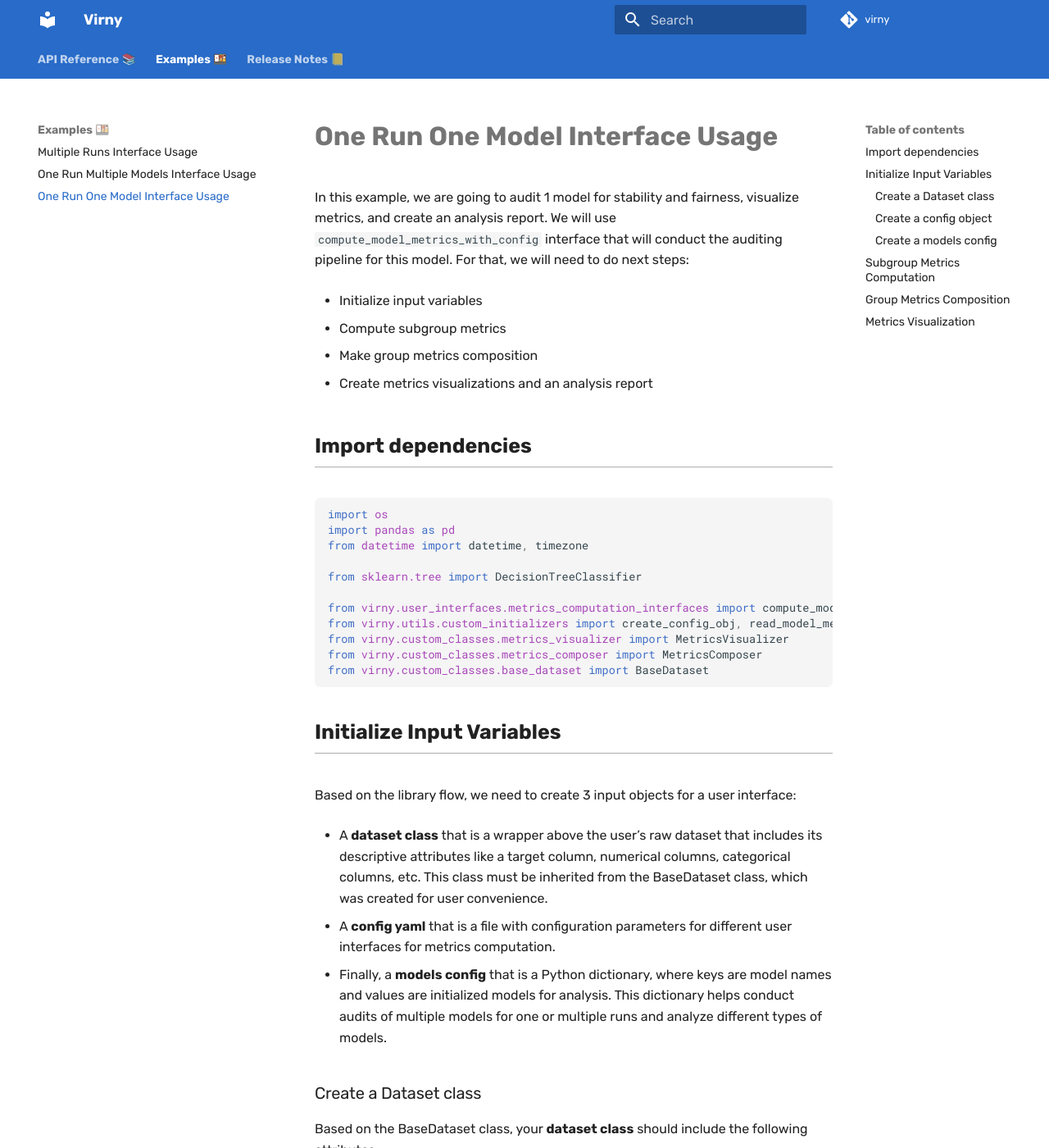
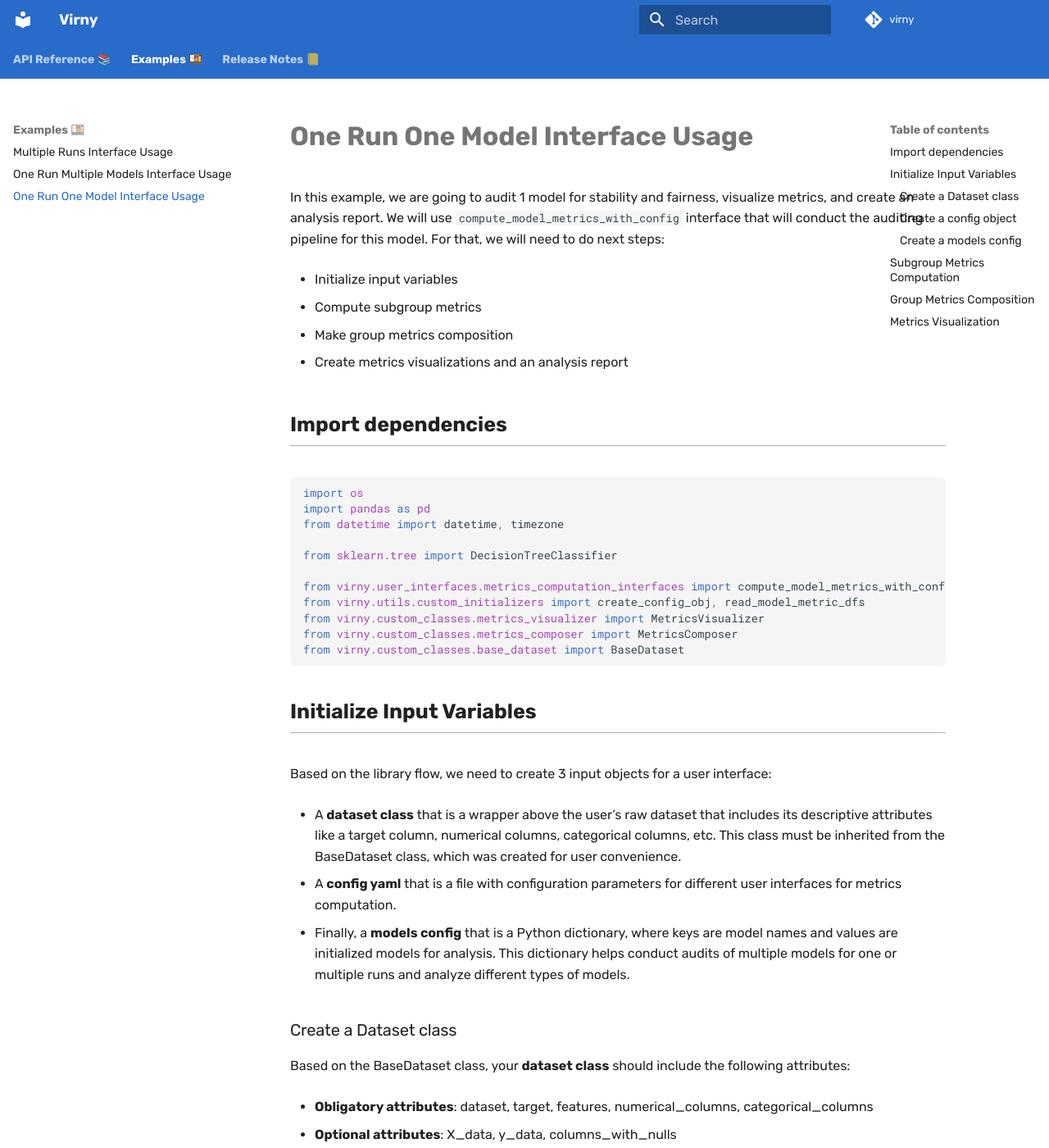
Before and after one commit to DataResponsibly/Virny, an MkDocs documentation site: the page built from docs/examples/One_Run_One_Model_Interface_Use_Case.md, in a window 1280 px wide and 1400 px high. Shown: the whole window at 82% size. Built offline with MkDocs 1.6.1 and Material for MkDocs 9.7.7, drawn with Linux system fonts in a browser that asks for light colours; comment, search, counter and statistics services are not loaded; the version menu is left out; some of the changed text lies outside the part shown.

Commit message:
Fixed documentation styles

````diff
--- a/docs/examples/One_Run_One_Model_Interface_Use_Case.md
+++ b/docs/examples/One_Run_One_Model_Interface_Use_Case.md
@@ -714,10 +714,3 @@ visualizer.create_overall_metrics_bar_char(
     }
   })({"config": {"view": {"continuousWidth": 400, "continuousHeight": 300}, "axis": {"labelFontSize": 14, "titleFontSize": 18}, "headerRow": {"labelAlign": "left", "labelAngle": 0, "labelFontSize": 14, "labelPadding": 10, "titleFontSize": 18}}, "data": {"name": "data-2bdca5438465147db1f00c21f79ff68c"}, "mark": "bar", "encoding": {"color": {"field": "model_name", "legend": {"labelFontSize": 13, "title": "Model Name", "titleFontSize": 13}, "scale": {"scheme": "tableau20"}, "type": "nominal"}, "row": {"field": "metric", "title": "Variance Metrics", "type": "nominal"}, "x": {"axis": {"grid": true}, "field": "overall", "title": "", "type": "quantitative"}, "y": {"axis": null, "field": "model_name", "type": "nominal"}}, "height": 50, "width": 500, "$schema": "https://vega.github.io/schema/vega-lite/v4.17.0.json", "datasets": {"data-2bdca5438465147db1f00c21f79ff68c": [{"overall": 0.8825543491634812, "metric": "IQR", "model_name": "DecisionTreeClassifier"}, {"overall": 0.8405827211509027, "metric": "Jitter", "model_name": "DecisionTreeClassifier"}, {"overall": 0.7785227272727273, "metric": "Label_Stability", "model_name": "DecisionTreeClassifier"}, {"overall": 0.9060266424497246, "metric": "Std", "model_name": "DecisionTreeClassifier"}]}}, {"mode": "vega-lite"});
 </script>
-
-
-
-
-```python
-
-```
--- a/docs/stylesheets/extra.css
+++ b/docs/stylesheets/extra.css
@@ -22,6 +22,18 @@
 
 .md-nav--secondary {
     width: 10rem;
+}
+
+.md-grid {
+    max-width: 70rem;
+}
+
+.md-content {
+    width: 42rem;
+}
+
+.md-content__inner {
+    width: 40rem;
 }
 
 .md-typeset h2 {
````
Also changed, not shown: docs/examples/Multiple_Runs_Interface_Use_Case.md (+0 -6 lines), docs/examples/One_Run_Multiple_Models_Interface_Use_Case.md (+0 -6 lines).
